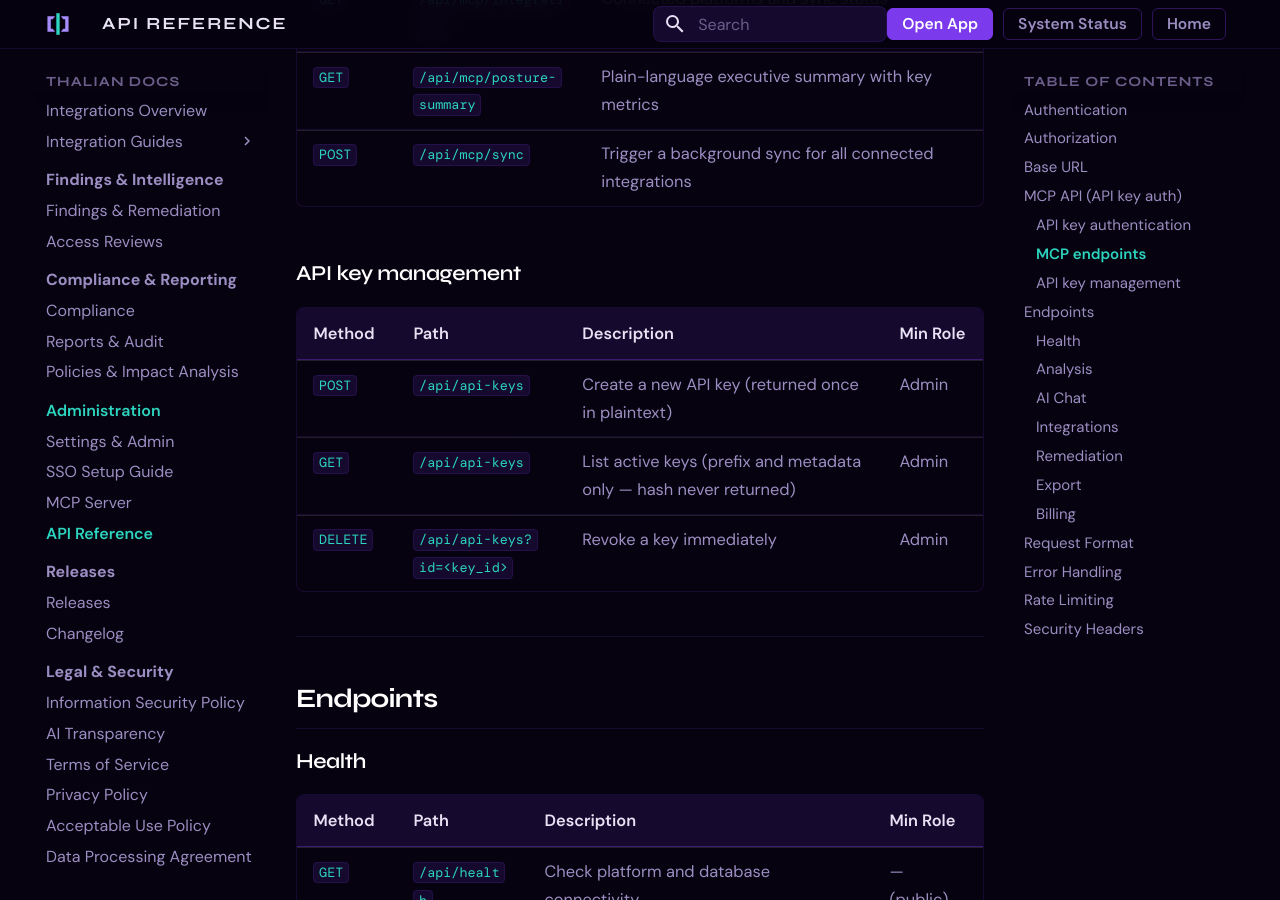
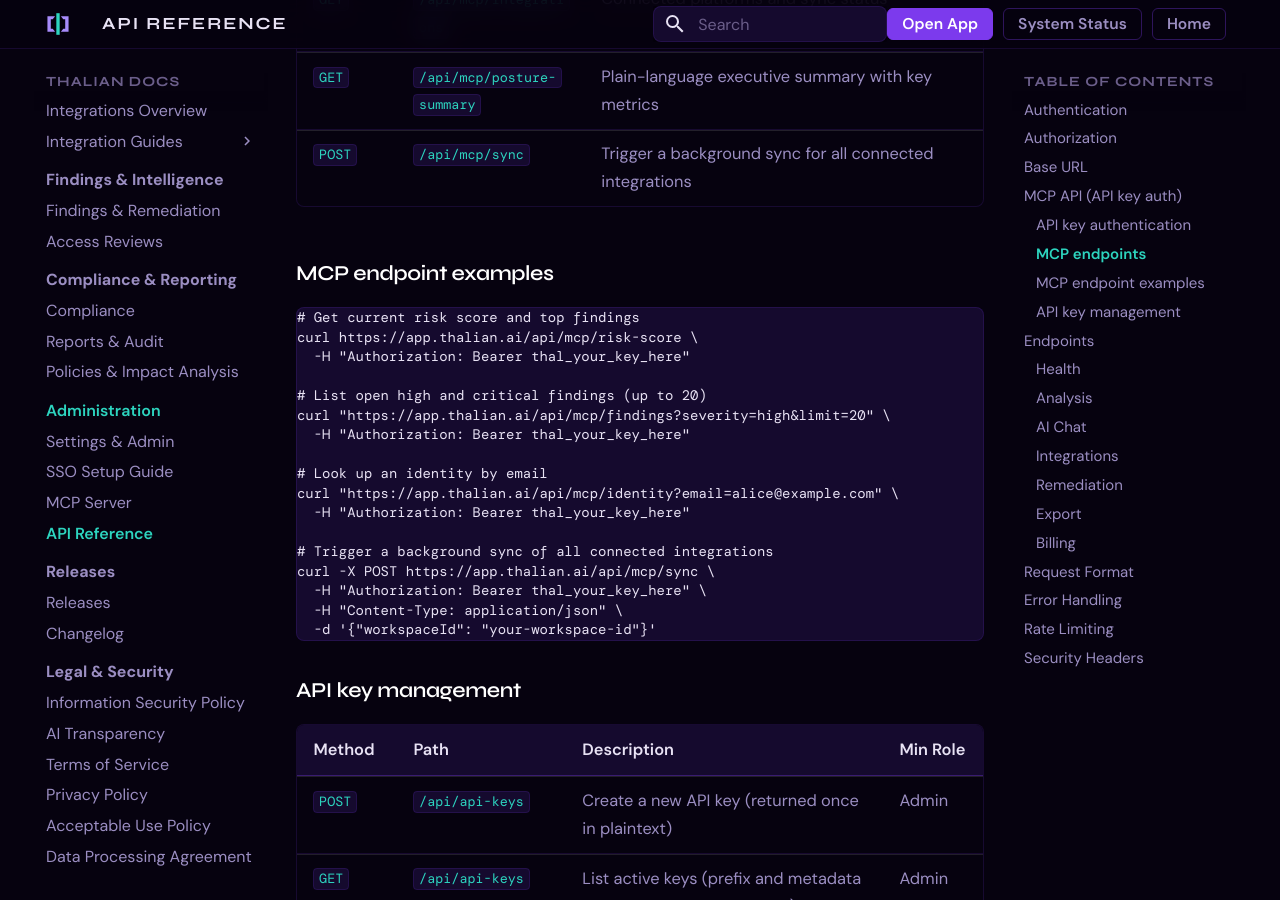
Before and after one commit to tori-mf13/thalian-docs, an MkDocs documentation site: the page built from docs/api-reference.md, in a window 1280 px wide and 900 px high, scrolled down 1884 px. Built offline with MkDocs 1.6.1 and Material for MkDocs 9.7.7, drawn with Linux system fonts in a browser that asks for light colours.

Commit message:
fix: rule count 316 → 320; add curl examples to API reference

````diff
--- a/docs/api-reference.md
+++ b/docs/api-reference.md
@@ -54,6 +54,28 @@ All MCP endpoints accept an optional `workspaceId` query parameter. If omitted,
 | `GET` | `/api/mcp/integrations` | Connected platforms and sync status |
 | `GET` | `/api/mcp/posture-summary` | Plain-language executive summary with key metrics |
 | `POST` | `/api/mcp/sync` | Trigger a background sync for all connected integrations |
+
+### MCP endpoint examples
+
+```bash
+# Get current risk score and top findings
+curl https://app.thalian.ai/api/mcp/risk-score \
+  -H "Authorization: Bearer thal_your_key_here"
+
+# List open high and critical findings (up to 20)
+curl "https://app.thalian.ai/api/mcp/findings?severity=high&limit=20" \
+  -H "Authorization: Bearer thal_your_key_here"
+
+# Look up an identity by email
+curl "https://app.thalian.ai/api/mcp/identity?email=alice@example.com" \
+  -H "Authorization: Bearer thal_your_key_here"
+
+# Trigger a background sync of all connected integrations
+curl -X POST https://app.thalian.ai/api/mcp/sync \
+  -H "Authorization: Bearer thal_your_key_here" \
+  -H "Content-Type: application/json" \
+  -d '{"workspaceId": "your-workspace-id"}'
+```
 
 ### API key management
 
````
Also changed, not shown: docs/changelog.md (+1 -1 lines).
